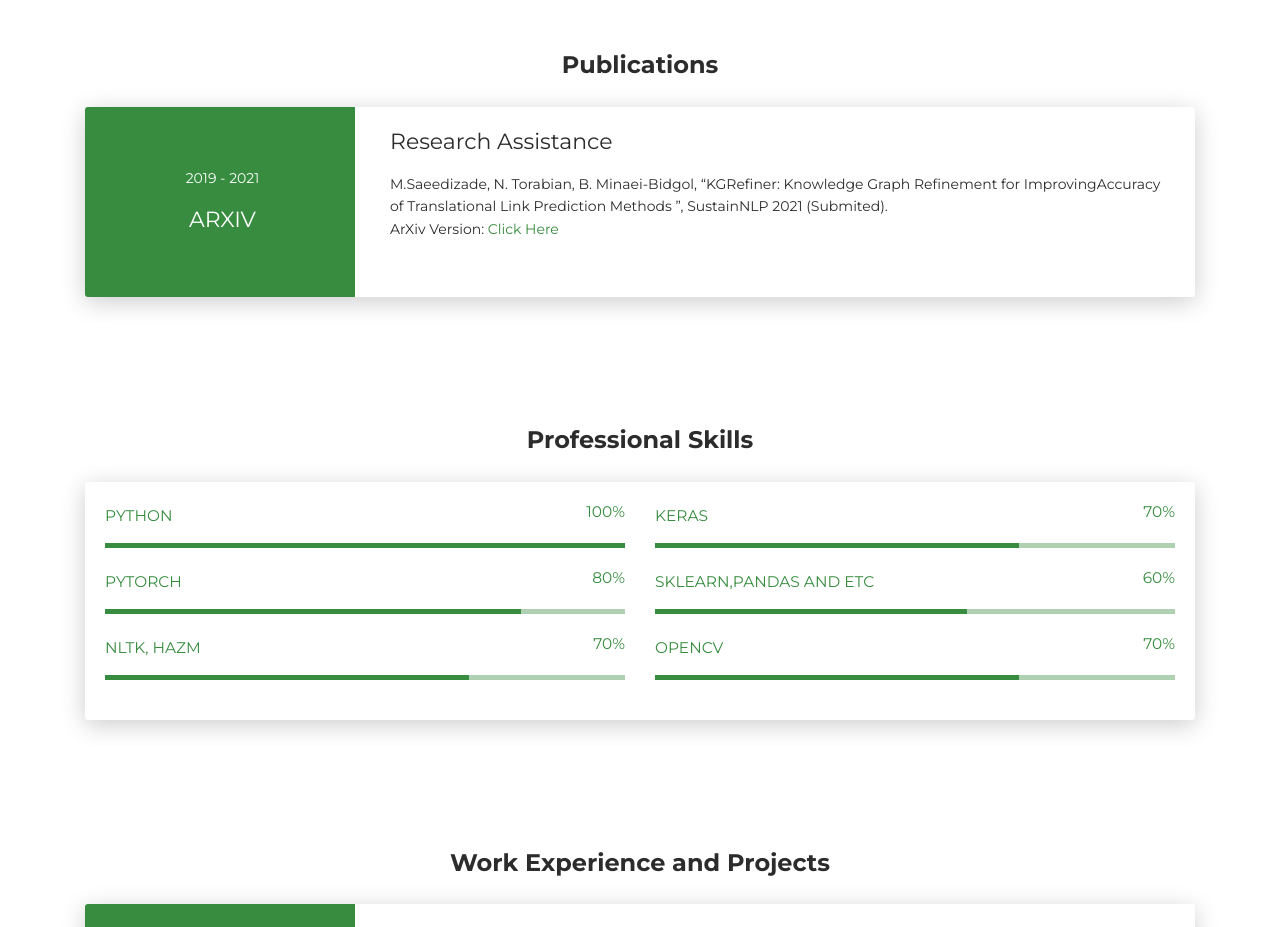
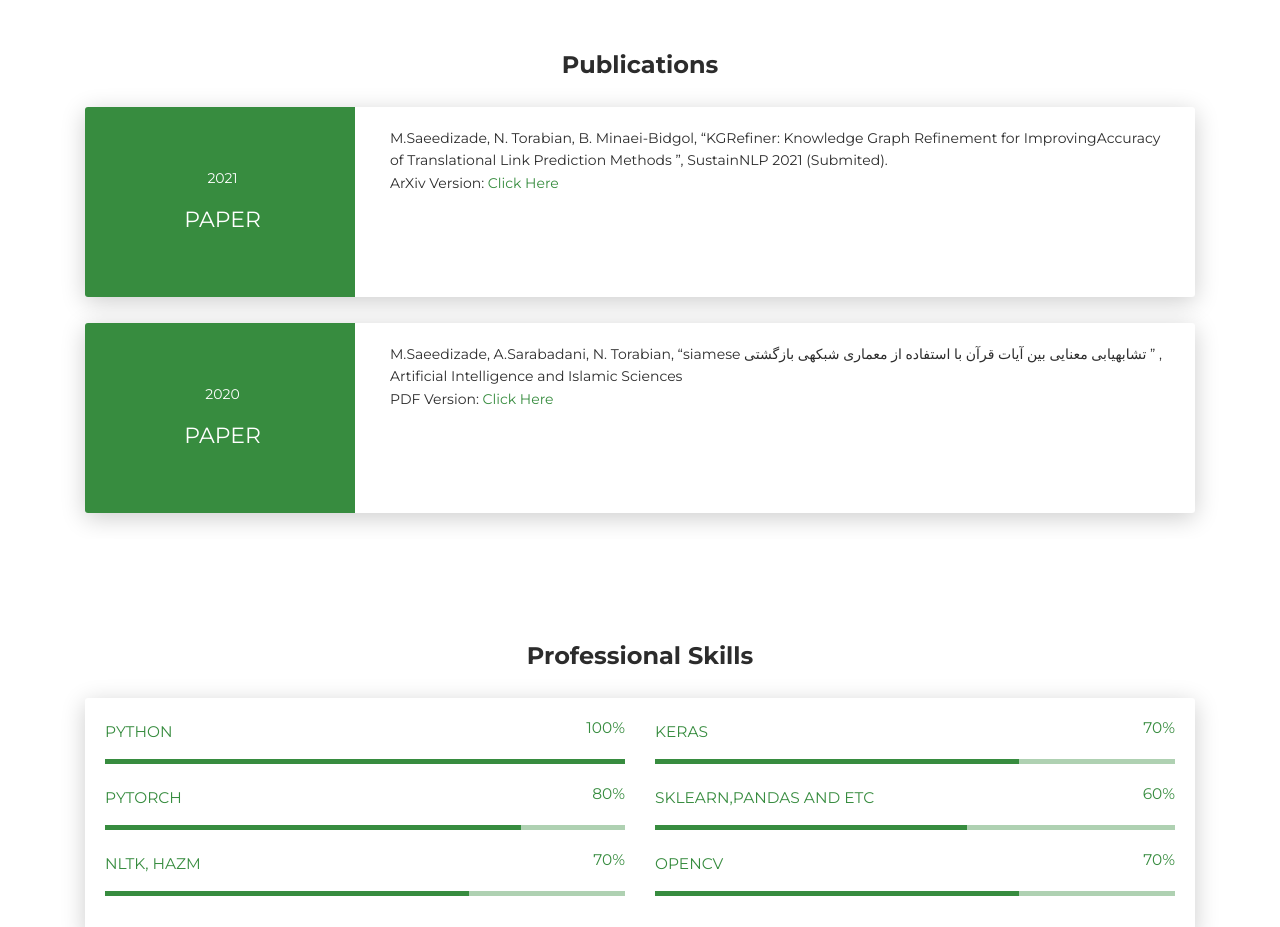
Before and after one commit to saeedizade/saeedizade1.github.io, a plain HTML site: page index.html in a window 1280 px wide. Shown: the part 1840-2767 px from the top of the page. Drawn offline with Linux system fonts and the light colour scheme.

Commit message:
Update index.html

```diff
--- a/index.html
+++ b/index.html
@@ -183,17 +183,18 @@
   <div class="section" id="experience">
     <div class="container cc-experience">
       <div class="h4 text-center mb-4 title">Publications</div>
+
       <div class="card">
         <div class="row">
           <div class="col-md-3 bg-primary" data-aos="fade-right" data-aos-offset="50" data-aos-duration="500">
             <div class="card-body cc-experience-header">
-              <p>2019 - 2021</p>
-              <div class="h5">arXiv</div>
+              <p>2021</p>
+              <div class="h5">Paper</div>
             </div>
           </div>
           <div class="col-md-9" data-aos="fade-left" data-aos-offset="50" data-aos-duration="500">
             <div class="card-body">
-              <div class="h5">Research Assistance</div>
+              <!-- <div class="h5">Research Assistance</div> -->
               <p>
                 M.Saeedizade, N. Torabian, B. Minaei-Bidgol, “KGRefiner:  Knowledge Graph Refinement for ImprovingAccuracy of Translational Link Prediction Methods ”, SustainNLP 2021 (Submited).
                 <br/>
@@ -205,6 +206,30 @@
       </div>
 
 
+      <div class="card">
+        <div class="row">
+          <div class="col-md-3 bg-primary" data-aos="fade-right" data-aos-offset="50" data-aos-duration="500">
+            <div class="card-body cc-experience-header">
+              <p>2020</p>
+              <div class="h5">Paper</div>
+            </div>
+          </div>
+          <div class="col-md-9" data-aos="fade-left" data-aos-offset="50" data-aos-duration="500">
+            <div class="card-body">
+              <!-- <div class="h5">Research Assistance</div> -->
+              <p>
+                M.Saeedizade, A.Sarabadani, N. Torabian,
+                “siamese تشابهیابی معنایی بین آیات قرآن با استفاده از معماری شبکهی بازگشتی
+
+                ”
+                , Artificial Intelligence and Islamic Sciences
+                <br/>
+                PDF Version: <a href="pdf.pdf">Click Here</a>
+              </p>
+            </div>
+          </div>
+        </div>
+      </div>
 
 </div>
 
```
